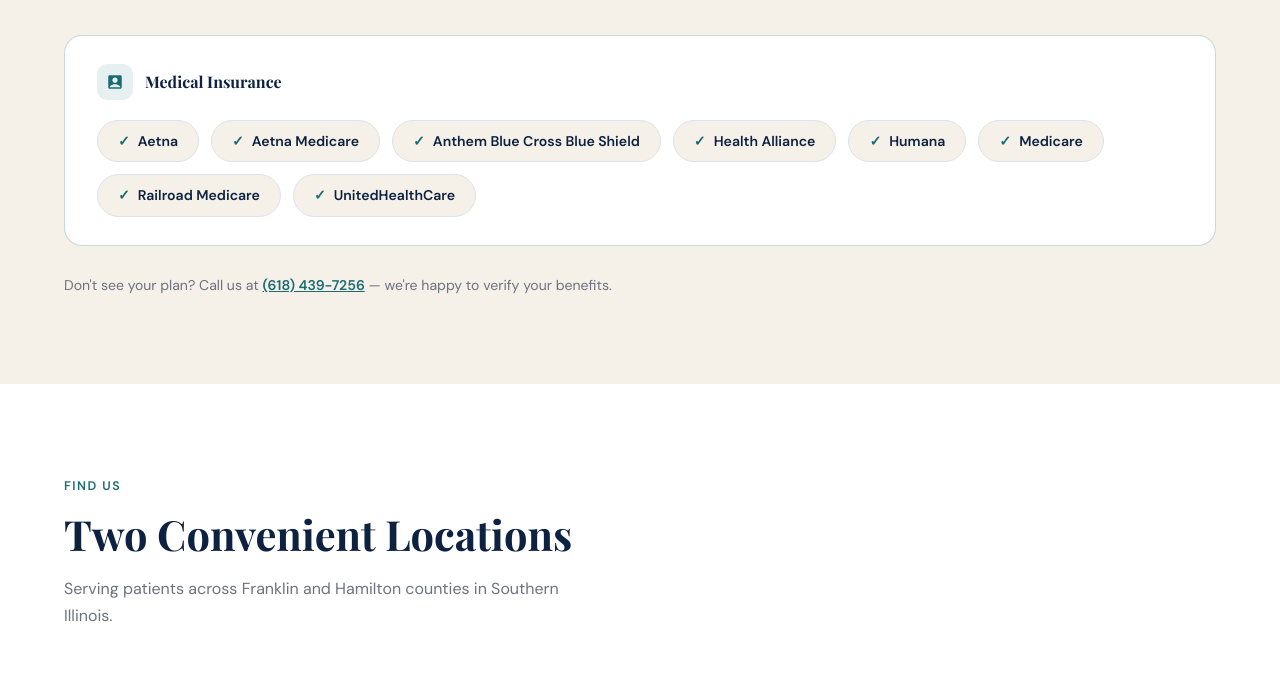
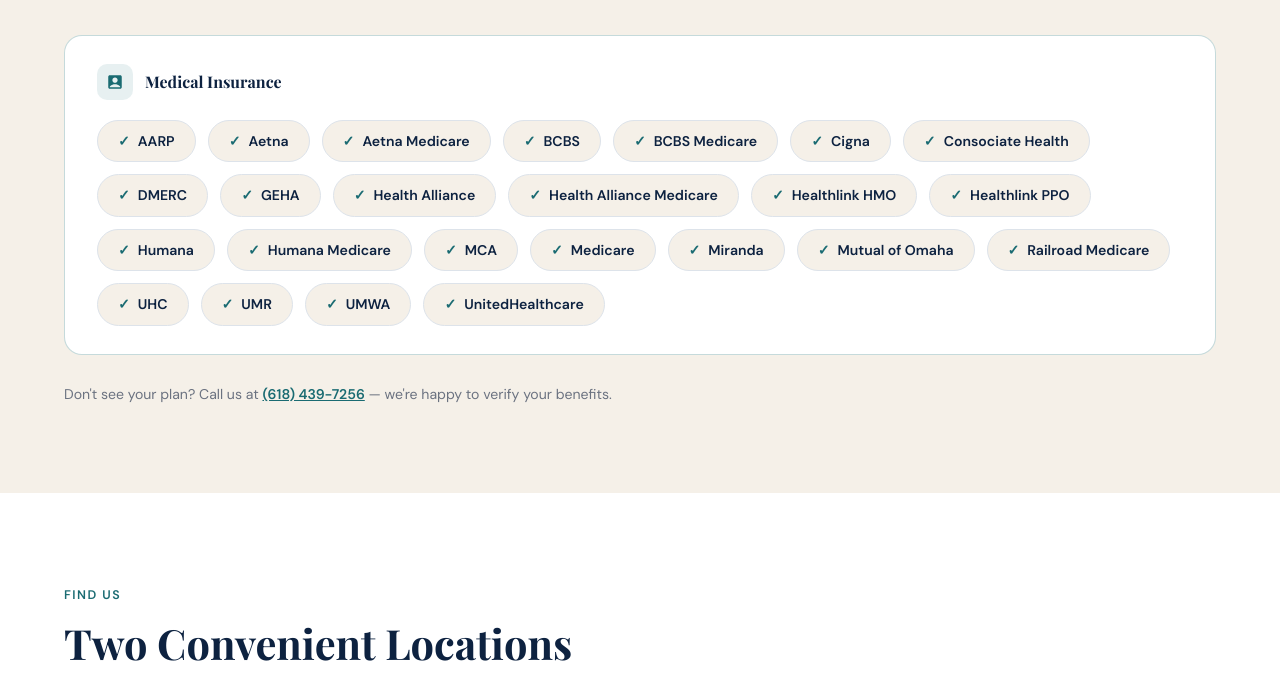
Before and after one commit to saboehnke/SpencerFamilyEyeCare, a plain HTML site: page index.html in a window 1280 px wide. Shown: the part 3068-3742 px from the top of the page. Drawn offline with nearby package versions, Linux system fonts and the light colour scheme; a web font is replaced by a local one.

Commit message:
Updated the medical insurance list.

```diff
--- a/index.html
+++ b/index.html
@@ -629,14 +629,30 @@
           <span class="group-title">Medical Insurance</span>
         </div>
         <div class="insurance-list">
+          <span class="insurance-badge">AARP</span>
           <span class="insurance-badge">Aetna</span>
           <span class="insurance-badge">Aetna Medicare</span>
-          <span class="insurance-badge">Anthem Blue Cross Blue Shield</span>
+          <span class="insurance-badge">BCBS</span>
+          <span class="insurance-badge">BCBS Medicare</span>
+          <span class="insurance-badge">Cigna</span>
+          <span class="insurance-badge">Consociate Health</span>
+          <span class="insurance-badge">DMERC</span>
+          <span class="insurance-badge">GEHA</span>
           <span class="insurance-badge">Health Alliance</span>
+          <span class="insurance-badge">Health Alliance Medicare</span>
+          <span class="insurance-badge">Healthlink HMO</span>
+          <span class="insurance-badge">Healthlink PPO</span>
           <span class="insurance-badge">Humana</span>
+          <span class="insurance-badge">Humana Medicare</span>
+          <span class="insurance-badge">MCA</span>
           <span class="insurance-badge">Medicare</span>
+          <span class="insurance-badge">Miranda</span>
+          <span class="insurance-badge">Mutual of Omaha</span>
           <span class="insurance-badge">Railroad Medicare</span>
-          <span class="insurance-badge">UnitedHealthCare</span>
+          <span class="insurance-badge">UHC</span>
+          <span class="insurance-badge">UMR</span>
+          <span class="insurance-badge">UMWA</span>
+          <span class="insurance-badge">UnitedHealthcare</span>
         </div>
       </div>
 
```
